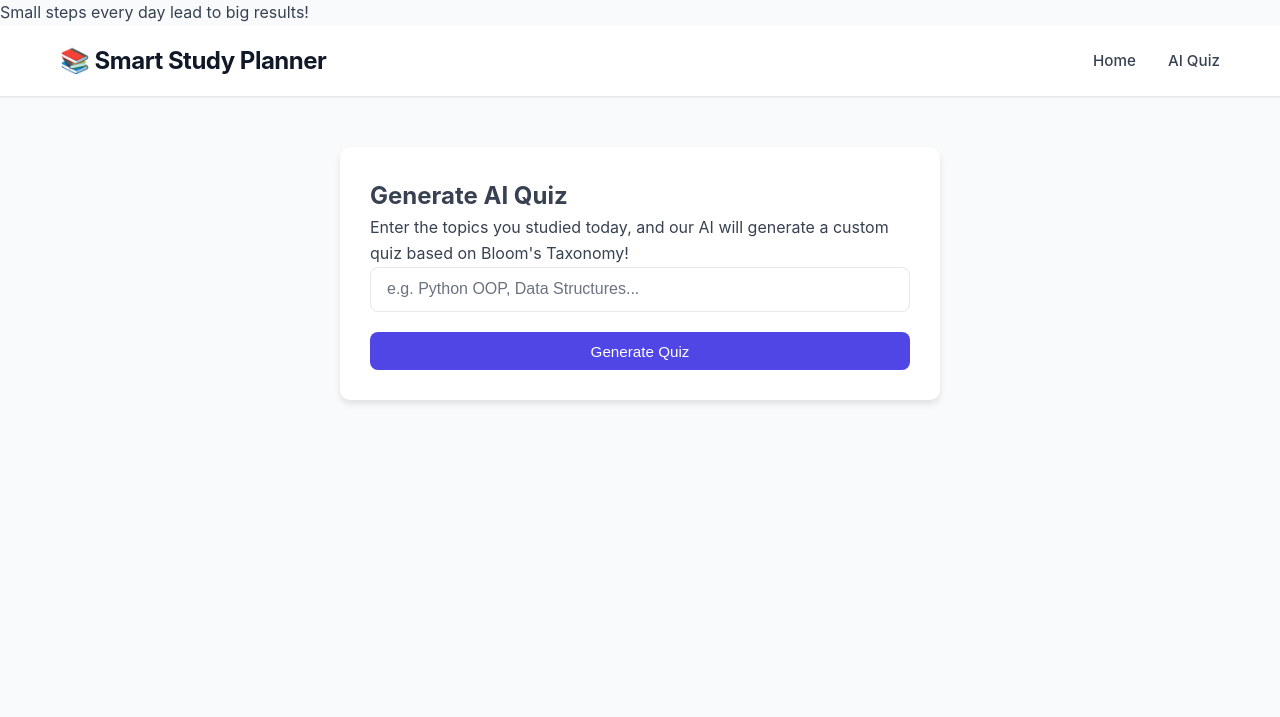
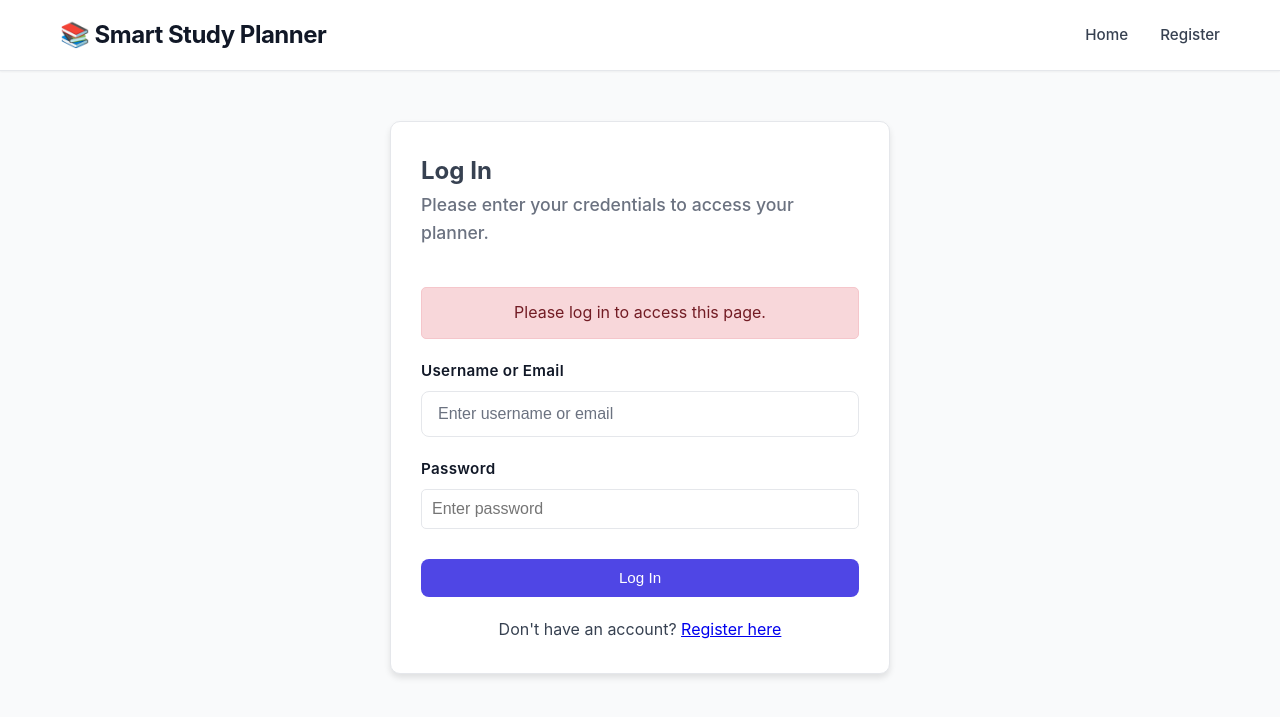
Before and after one commit to ashtekareshaan21-cell/StudentStudyPlanner, a Flask app: page /quiz in a window 1280 px wide. Shown: the top 717 px of the page. Run offline with Flask 3, Linux system fonts and the light colour scheme.

Commit message:
feat: implement user registration, login, logout and password hashing (Phase 2)

```diff
--- a/app.py
+++ b/app.py
@@ -2,11 +2,11 @@ import os
 import json
 import random
 import secrets
+import bcrypt
 import requests as http_requests
 import dotenv
-from flask import Flask, render_template, request, session, abort
-from flask_limiter import Limiter
-from flask_limiter.util import get_remote_address
+from functools import wraps
+from flask import Flask, render_template, request, session, abort, redirect
 
 from study_planner import generate_study_plan, format_study_plan_for_display
 from data_handler import save_study_session, get_all_sessions, calculate_weekly_stats
@@ -19,7 +19,7 @@ dotenv.load_dotenv()
 OPENAI_API_KEY = os.getenv("OPENAI_API_KEY")
 OPENAI_API_URL = "https://api.openai.com/v1/chat/completions"
 
-# ---- Startup validation (ASCII-safe for Windows console) ----
+# ---- Startup validation ----
 if not OPENAI_API_KEY:
     print("[ERROR] OPENAI_API_KEY is not set. Quiz will use fallback questions.")
 elif not OPENAI_API_KEY.startswith("sk-"):
@@ -35,9 +35,26 @@ if not app.secret_key:
     print("[WARN] FLASK_SECRET_KEY is not set. Using a temporary random key for safety.")
     app.secret_key = secrets.token_hex(32)
 
+# ================= DATABASE & MODELS CONFIGURATION =================
+# We configure SQLite for local development (Phase 2).
+# SQLAlchemy automatically looks inside the 'instance' folder for relative database paths.
+app.config["SQLALCHEMY_DATABASE_URI"] = "sqlite:///smart_study.db"
+app.config["SQLALCHEMY_TRACK_MODIFICATIONS"] = False
+
+# Initialize the Flask-SQLAlchemy integration
+from models import db, User
+db.init_app(app)
+
+# Ensure the database tables are created on boot
+with app.app_context():
+    db.create_all()
+
 # ================= SECURITY HARDENING =================
 
 # 1. Rate Limiting setup
+from flask_limiter import Limiter
+from flask_limiter.util import get_remote_address
+
 limiter = Limiter(
     key_func=get_remote_address,
     app=app,
@@ -57,13 +74,12 @@ def inject_csrf_token():
 
 @app.before_request
 def validate_csrf():
-    # Only validate POST requests
     if request.method == "POST":
         token = request.form.get("csrf_token")
         if not token or token != session.get("csrf_token"):
             return "CSRF Token missing or invalid. Action blocked.", 400
 
-# 3. Secure Response Headers (XSS, Clickjacking, CSP protection)
+# 3. Secure Response Headers
 @app.after_request
 def add_security_headers(response):
     response.headers['Content-Security-Policy'] = (
@@ -82,6 +98,19 @@ def add_security_headers(response):
     response.headers['Referrer-Policy'] = 'strict-origin-when-cross-origin'
     response.headers['X-XSS-Protection'] = '1; mode=block'
     return response
+
+# ================= AUTHENTICATION DECORATOR =================
+def login_required(f):
+    """
+    Decorator that checks if a user is in the active session.
+    If not, redirects them to the login screen with an error state.
+    """
+    @wraps(f)
+    def decorated_function(*args, **kwargs):
+        if "user_id" not in session:
+            return render_template("login.html", error="Please log in to access this page.")
+        return f(*args, **kwargs)
+    return decorated_function
 
 # ================= MOTIVATION =================
 def get_motivation():
@@ -336,11 +365,92 @@ def get_fallback_quiz(topics):
 def home():
     return render_template("home.html")
 
+@app.route('/register', methods=['GET', 'POST'])
+def register():
+    if "user_id" in session:
+        return redirect('/')
+
+    if request.method == 'POST':
+        username = request.form.get("username", "").strip()
+        email = request.form.get("email", "").strip()
+        password = request.form.get("password", "")
+        confirm_password = request.form.get("confirm_password", "")
+
+        # Validation checks
+        if not username or not email or not password:
+            return render_template("register.html", error="All fields are required.")
+
+        if len(password) < 6:
+            return render_template("register.html", error="Password must be at least 6 characters.")
+
+        if password != confirm_password:
+            return render_template("register.html", error="Passwords do not match.")
+
+        # Check if user already exists
+        existing_username = User.query.filter_by(username=username).first()
+        if existing_username:
+            return render_template("register.html", error="Username is already taken.")
+
+        existing_email = User.query.filter_by(email=email).first()
+        if existing_email:
+            return render_template("register.html", error="Email is already registered.")
+
+        # Hash password using bcrypt salt
+        salt = bcrypt.gensalt()
+        pw_hash = bcrypt.hashpw(password.encode('utf-8'), salt).decode('utf-8')
+
+        # Create and write user
+        new_user = User(username=username, email=email, password_hash=pw_hash)
+        try:
+            db.session.add(new_user)
+            db.session.commit()
+            return render_template("login.html", success="Registration successful. Please log in.")
+        except Exception as e:
+            db.session.rollback()
+            print(f"[AUTH ERROR] Failed user creation: {e}")
+            return render_template("register.html", error="A database error occurred. Try again.")
+
+    return render_template("register.html")
+
+@app.route('/login', methods=['GET', 'POST'])
+def login():
+    if "user_id" in session:
+        return redirect('/')
+
+    if request.method == 'POST':
+        username_or_email = request.form.get("username_or_email", "").strip()
+        password = request.form.get("password", "")
+
+        if not username_or_email or not password:
+            return render_template("login.html", error="Please fill in all fields.")
+
+        # Query user
+        user = User.query.filter((User.username == username_or_email) | (User.email == username_or_email)).first()
+
+        # Check password hash validity
+        if user and bcrypt.checkpw(password.encode('utf-8'), user.password_hash.encode('utf-8')):
+            session["user_id"] = user.id
+            session["username"] = user.username
+            return redirect('/')
+        else:
+            return render_template("login.html", error="Invalid username/email or password.")
+
+    return render_template("login.html")
+
+@app.route('/logout')
+def logout():
+    session.pop("user_id", None)
+    session.pop("username", None)
+    return redirect('/')
+
+
 @app.route('/planner')
+@login_required
 def planner():
     return render_template('form.html')
 
 @app.route('/generate-plan', methods=['POST'])
+@login_required
 @limiter.limit("10 per minute")
 def generate_plan():
     mood = int(request.form.get('mood', 3))
@@ -374,12 +484,14 @@ def generate_plan():
 
 
 @app.route('/quiz', methods=['GET', 'POST'])
+@login_required
 def quiz():
     topics = request.form.get("topics", "") if request.method == 'POST' else ""
     return render_template("quiz_form.html", topics=topics)
 
 
 @app.route('/generate-quiz', methods=['POST'])
+@login_required
 @limiter.limit("5 per minute")
 def generate_quiz():
     topics = request.form.get("topics")
@@ -395,6 +507,7 @@ def generate_quiz():
 
 
 @app.route('/submit-quiz', methods=['POST'])
+@login_required
 @limiter.limit("10 per minute")
 def submit_quiz():
     questions = session.get("quiz", [])
@@ -426,6 +539,7 @@ def submit_quiz():
 
 
 @app.route('/history')
+@login_required
 def history():
     sessions = get_all_sessions()
     stats = calculate_weekly_stats(sessions)
--- a/requirements.txt
+++ b/requirements.txt
@@ -4,3 +4,5 @@ mysql-connector-python
 Flask-Limiter
 gunicorn
 python-dotenv
+Flask-SQLAlchemy==3.0.5
+bcrypt==4.1.2
--- /dev/null
+++ b/templates/login.html
@@ -0,0 +1,104 @@
+<!-- templates/login.html -->
+<!DOCTYPE html>
+<html lang="en">
+<head>
+    <meta charset="UTF-8">
+    <meta name="viewport" content="width=device-width, initial-scale=1.0">
+    <title>Login - Smart Study Planner</title>
+    <link rel="stylesheet" href="{{ url_for('static', filename='style.css') }}">
+    <style>
+        .auth-container {
+            max-width: 500px;
+            margin: 50px auto;
+            padding: 30px;
+            background: white;
+            border-radius: 10px;
+            box-shadow: 0 4px 6px rgba(0,0,0,0.1);
+            border: 1px solid var(--border-color, #ddd);
+        }
+        .form-group {
+            margin-bottom: 20px;
+        }
+        .form-group label {
+            display: block;
+            margin-bottom: 8px;
+            font-weight: 600;
+        }
+        .form-group input {
+            width: 100%;
+            padding: 10px;
+            border: 1px solid var(--border-color, #ddd);
+            border-radius: 5px;
+            font-size: 16px;
+        }
+        .error-message {
+            background-color: #f8d7da;
+            color: #721c24;
+            padding: 12px;
+            border-radius: 5px;
+            margin-bottom: 20px;
+            text-align: center;
+            border: 1px solid #f5c6cb;
+        }
+        .success-message {
+            background-color: #d4edda;
+            color: #155724;
+            padding: 12px;
+            border-radius: 5px;
+            margin-bottom: 20px;
+            text-align: center;
+            border: 1px solid #c3e6cb;
+        }
+    </style>
+</head>
+<body>
+    <nav class="navbar">
+        <div class="container">
+            <h1 class="logo">📚 Smart Study Planner</h1>
+            <ul class="nav-links">
+                <li><a href="/">Home</a></li>
+                <li><a href="/register">Register</a></li>
+            </ul>
+        </div>
+    </nav>
+
+    <div class="container">
+        <div class="auth-container">
+            <h2>Log In</h2>
+            <p class="subtitle">Please enter your credentials to access your planner.</p>
+
+            {% if error %}
+            <div class="error-message">
+                {{ error }}
+            </div>
+            {% endif %}
+
+            {% if success %}
+            <div class="success-message">
+                {{ success }}
+            </div>
+            {% endif %}
+
+            <form method="POST" action="/login">
+                <input type="hidden" name="csrf_token" value="{{ csrf_token }}">
+
+                <div class="form-group">
+                    <label for="username_or_email">Username or Email</label>
+                    <input type="text" id="username_or_email" name="username_or_email" placeholder="Enter username or email" required>
+                </div>
+
+                <div class="form-group">
+                    <label for="password">Password</label>
+                    <input type="password" id="password" name="password" placeholder="Enter password" required>
+                </div>
+
+                <button type="submit" class="btn btn-primary" style="width: 100%; margin-top: 10px;">Log In</button>
+            </form>
+
+            <p style="text-align: center; margin-top: 20px;">
+                Don't have an account? <a href="/register">Register here</a>
+            </p>
+        </div>
+    </div>
+</body>
+</html>
--- a/templates/quiz_form.html
+++ b/templates/quiz_form.html
@@ -38,7 +38,15 @@
             <h1 class="logo">📚 Smart Study Planner</h1>
             <ul class="nav-links">
                 <li><a href="/">Home</a></li>
-                <li><a href="/quiz">AI Quiz</a></li>
+                {% if session.get('user_id') %}
+                    <li><a href="/planner">Start Planning</a></li>
+                    <li><a href="/history">History</a></li>
+                    <li class="welcome-text" style="color: white; margin-left: 15px; font-weight: bold; display: inline-block;">Welcome, {{ session.username }}!</li>
+                    <li><a href="/logout" class="btn-logout" style="color: #ff4d4d; font-weight: bold; margin-left: 10px;">Logout</a></li>
+                {% else %}
+                    <li><a href="/login" class="btn-login" style="font-weight: bold;">Login</a></li>
+                    <li><a href="/register" class="btn-register" style="font-weight: bold; margin-left: 10px;">Register</a></li>
+                {% endif %}
             </ul>
         </div>
     </nav>
```
Also changed, not shown: models.py (added, +23 -0 lines), templates/form.html (+9 -2 lines), templates/history.html (+9 -2 lines), templates/home.html (+9 -2 lines), templates/quiz.html (+9 -0 lines), templates/quiz_result.html (+9 -1 lines), templates/register.html (added, +99 -0 lines), templates/result.html (+9 -2 lines), 1 other file.
